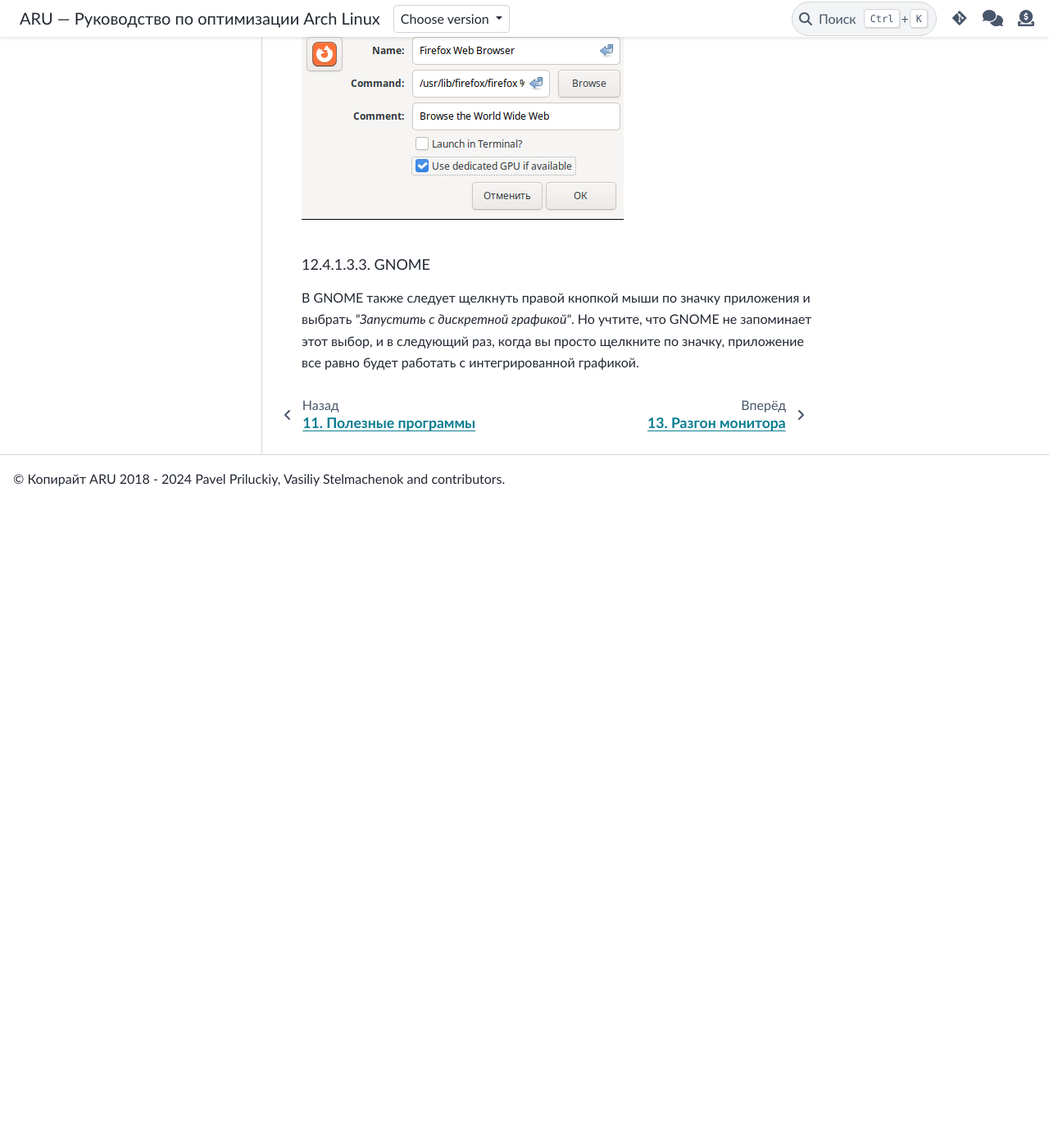
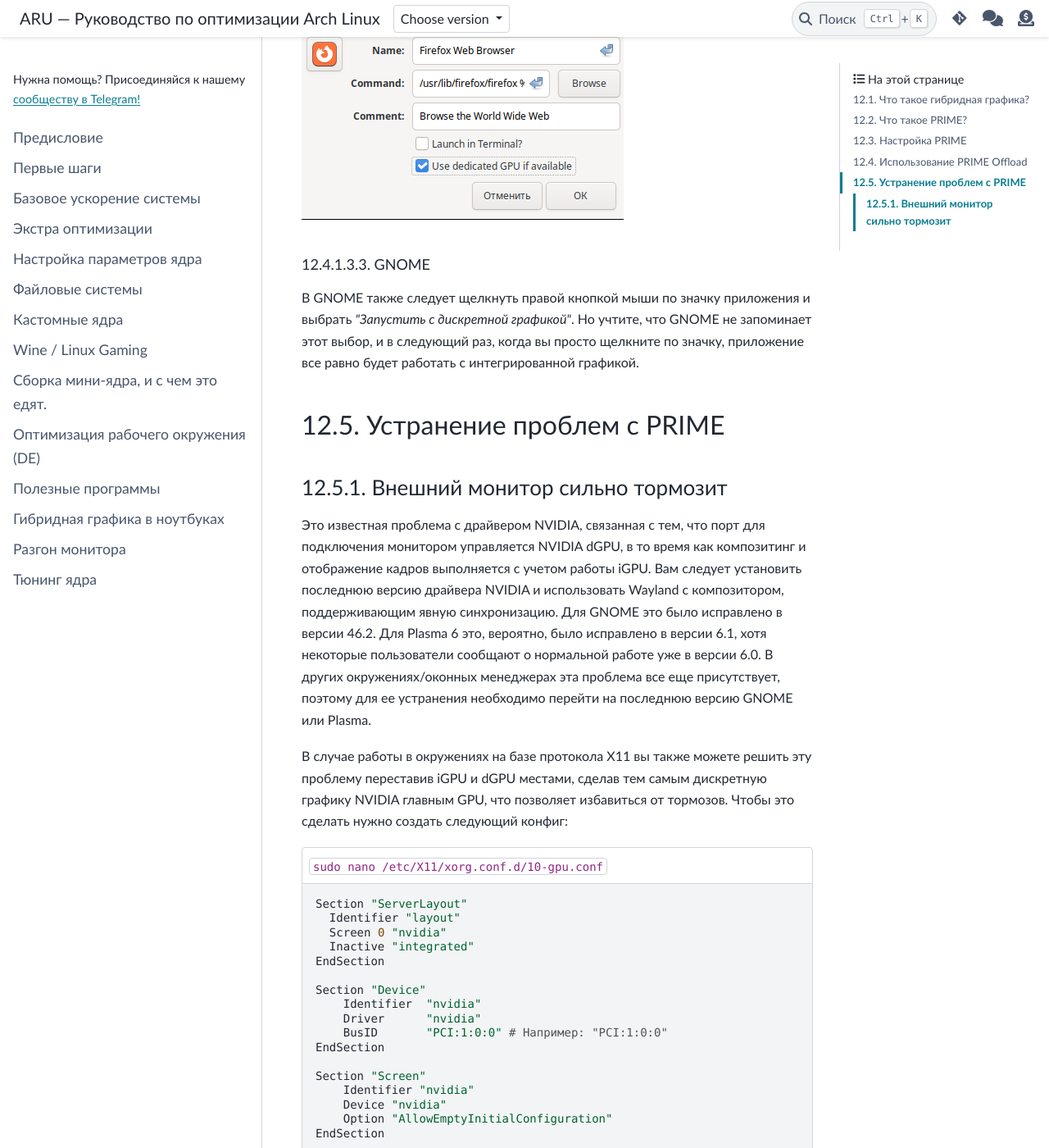
Before and after one commit to ventureoo/ARU, a Sphinx documentation site: the page built from docs/source/laptops.rst, in a window 1280 px wide and 1400 px high, scrolled down 6522 px. Shown: the whole window at 82% size. Built offline with Sphinx 7.4.7 and the PyData theme 0.15.4, drawn with Linux system fonts in a browser that asks for light colours; before the commit the page ends 7135 px from its top, so only the background shows below that; some of the changed text lies outside the part shown.

Commit message:
laptops: Add fix for laggy external monitor

```diff
--- a/docs/source/laptops.rst
+++ b/docs/source/laptops.rst
@@ -268,3 +268,71 @@
 выбрать *"Запустить с дискретной графикой"*. Но учтите, что GNOME не запоминает
 этот выбор, и в следующий раз, когда вы просто щелкните по значку, приложение
 все равно будет работать с интегрированной графикой.
+
+.. index:: dgpu, nvidia, x11
+.. _troubleshooting:
+
+===========================
+Устранение проблем с PRIME
+===========================
+
+.. index:: external-monitor, laggy
+.. _external_monitor_laggy:
+
+--------------------------------
+Внешний монитор сильно тормозит
+--------------------------------
+
+Это известная проблема с драйвером NVIDIA, связанная с тем, что порт для
+подключения монитором управляется NVIDIA dGPU, в то время как композитинг и
+отображение кадров выполняется с учетом работы iGPU. Вам следует установить
+последнюю версию драйвера NVIDIA и использовать Wayland с композитором,
+поддерживающим явную синхронизацию. Для GNOME это было исправлено в версии
+46.2. Для Plasma 6 это, вероятно, было исправлено в версии 6.1, хотя некоторые
+пользователи сообщают о нормальной работе уже в версии 6.0. В других
+окружениях/оконных менеджерах эта проблема все еще присутствует, поэтому для ее
+устранения необходимо перейти на последнюю версию GNOME или Plasma.
+
+В случае работы в окружениях на базе протокола X11 вы также можете решить эту
+проблему переставив iGPU и dGPU местами, сделав тем самым дискретную графику
+NVIDIA главным GPU, что позволяет избавиться от тормозов. Чтобы это сделать
+нужно создать следующий конфиг:
+
+.. code-block:: shell
+   :caption: ``sudo nano /etc/X11/xorg.conf.d/10-gpu.conf``
+
+   Section "ServerLayout"
+     Identifier "layout"
+     Screen 0 "nvidia"
+     Inactive "integrated"
+   EndSection
+
+   Section "Device"
+       Identifier  "nvidia"
+       Driver      "nvidia"
+       BusID       "PCI:1:0:0" # Например: "PCI:1:0:0"
+   EndSection
+
+   Section "Screen"
+       Identifier "nvidia"
+       Device "nvidia"
+       Option "AllowEmptyInitialConfiguration"
+   EndSection
+
+   Section "Device"
+       Identifier  "integrated"
+       Driver      "modesetting"
+   EndSection
+
+   Section "Screen"
+       Identifier "integrated"
+       Device "integrated"
+   EndSection
+
+В поле "BusID" вы должны указать собственные значение PCI ID вашего dGPU в
+том формате, в котором они указаны в примере. Его вы можете узнать при помощи
+следующей команды: ``lspci -d "10de:*:030x" | cut -f 1 -d " " | sed -e
+"s/\./\:/"`` Чтобы сделать из вывода команды нужное значение для указания в
+конфиге уберите ведущую первую цифру ``0``, и второй ноль после первого
+символа ``:``. После сохранения файла и перезагрузки вашим GPU по умолчанию
+должна стать NVIDIA графика.
```
